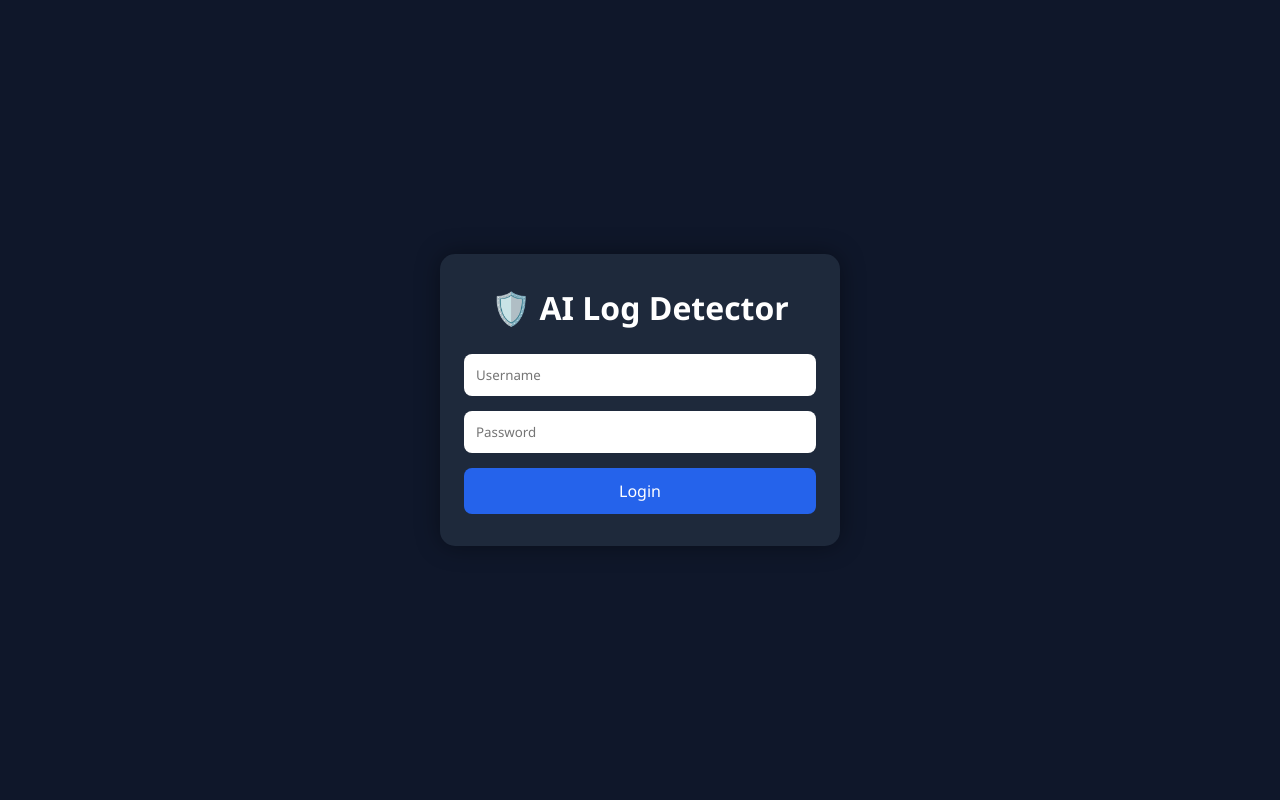
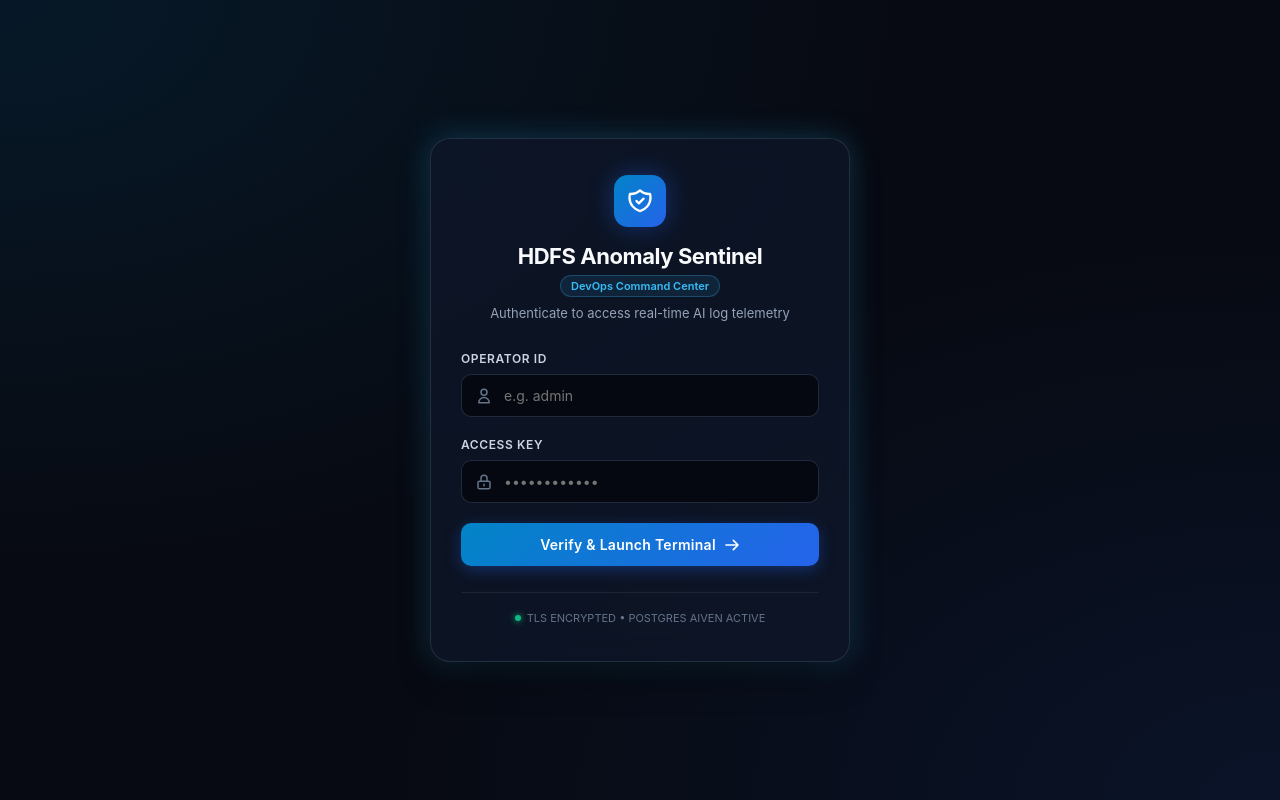
Before and after one commit to akashraya-tech/AI_Log_Anomaly_Detection, a Flask app: page /login in a window 1280 px wide. Run offline with Flask 3, Linux system fonts and the light colour scheme; parts of the project's set-up code (start-up, migrations or seed data) failed here and were passed over; some libraries are stand-ins or nearby versions.

Commit message:
feat: redesign login page with modern DevOps theme matching dashboard

```diff
--- a/templates/login.html
+++ b/templates/login.html
@@ -1,104 +1,297 @@
 <!DOCTYPE html>
-<html>
+<html lang="en">
 <head>
   <meta charset="UTF-8">
   <meta name="viewport" content="width=device-width, initial-scale=1.0">
-    <title>AI Log Detector Login</title>
-
+  <title>Admin Authentication - HDFS Anomaly Sentinel</title>
   <style>
-        *{
-            margin:0;
-            padding:0;
-            box-sizing:border-box;
-            font-family:'Segoe UI',sans-serif;
+    :root {
+      --bg-base: #070a12;
+      --bg-card: rgba(15, 23, 42, 0.75);
+      --border-subtle: rgba(51, 65, 85, 0.6);
+      --accent-blue: #38bdf8;
+      --accent-glow: rgba(56, 189, 248, 0.25);
+      --accent-red: #f43f5e;
+      --text-main: #f8fafc;
+      --text-muted: #94a3b8;
     }
 
-        body{
-            background:#0f172a;
-            display:flex;
-            justify-content:center;
-            align-items:center;
-            min-height:100vh;
-            padding:16px;
+    * {
+      margin: 0;
+      padding: 0;
+      box-sizing: border-box;
+      font-family: -apple-system, BlinkMacSystemFont, 'Segoe UI', Roboto, Helvetica, Arial, sans-serif;
     }
 
-        .login-box{
-            width:100%;
-            max-width:400px;
-            background:#1e293b;
-            padding:32px 24px;
-            border-radius:15px;
-            box-shadow:0 0 25px rgba(0,0,0,0.4);
+    body {
+      background-color: var(--bg-base);
+      background-image:
+        radial-gradient(at 0% 0%, rgba(2, 132, 199, 0.12) 0px, transparent 50%),
+        radial-gradient(at 100% 100%, rgba(37, 99, 235, 0.10) 0px, transparent 50%);
+      color: var(--text-main);
+      min-height: 100vh;
+      display: flex;
+      align-items: center;
+      justify-content: center;
+      padding: 20px;
     }
 
-        h1{
-            text-align:center;
-            color:white;
-            margin-bottom:25px;
+    .login-container {
+      width: 100%;
+      max-width: 420px;
+      background: var(--bg-card);
+      border: 1px solid var(--border-subtle);
+      border-radius: 20px;
+      padding: 36px 30px;
+      box-shadow: 0 20px 40px -15px rgba(0, 0, 0, 0.7), 0 0 30px var(--accent-glow);
+      backdrop-filter: blur(16px);
+      -webkit-backdrop-filter: blur(16px);
     }
 
-        input{
-            width:100%;
-            padding:12px;
-            margin-bottom:15px;
-            border:none;
-            border-radius:8px;
+    .brand-header {
+      text-align: center;
+      margin-bottom: 30px;
     }
 
-        button{
-            width:100%;
-            padding:12px;
-            background:#2563eb;
-            color:white;
-            border:none;
-            border-radius:8px;
-            cursor:pointer;
-            font-size:16px;
+    .brand-icon {
+      width: 52px;
+      height: 52px;
+      border-radius: 14px;
+      background: linear-gradient(135deg, #0284c7, #2563eb);
+      display: inline-flex;
+      align-items: center;
+      justify-content: center;
+      box-shadow: 0 0 24px rgba(37, 99, 235, 0.4);
+      margin-bottom: 16px;
     }
 
-        button:hover{
-            background:#1d4ed8;
+    .brand-icon svg {
+      width: 28px;
+      height: 28px;
+      fill: none;
+      stroke: #ffffff;
+      stroke-width: 2;
     }
 
+    .brand-title {
+      font-size: 22px;
+      font-weight: 700;
+      color: var(--text-main);
+      letter-spacing: -0.02em;
+    }
+
+    .brand-badge {
+      display: inline-block;
+      font-size: 11px;
+      font-weight: 600;
+      padding: 3px 10px;
+      border-radius: 9999px;
+      background: rgba(56, 189, 248, 0.1);
+      color: var(--accent-blue);
+      border: 1px solid rgba(56, 189, 248, 0.25);
+      margin-top: 6px;
+    }
+
+    .brand-desc {
+      font-size: 13px;
+      color: var(--text-muted);
+      margin-top: 8px;
+    }
+
+    .error-banner {
+      background: rgba(244, 63, 94, 0.15);
+      border: 1px solid rgba(244, 63, 94, 0.35);
+      color: #fda4af;
+      padding: 10px 14px;
+      border-radius: 10px;
+      font-size: 13px;
+      display: flex;
+      align-items: center;
+      gap: 8px;
+      margin-bottom: 20px;
+    }
+
+    .form-group {
+      margin-bottom: 20px;
+    }
+
+    .form-label {
+      display: block;
+      font-size: 12px;
+      font-weight: 600;
+      color: #cbd5e1;
+      text-transform: uppercase;
+      letter-spacing: 0.05em;
+      margin-bottom: 8px;
+    }
+
+    .input-wrapper {
+      position: relative;
+    }
+
+    .input-wrapper svg {
+      position: absolute;
+      left: 14px;
+      top: 50%;
+      transform: translateY(-50%);
+      width: 18px;
+      height: 18px;
+      stroke: #64748b;
+      fill: none;
+      stroke-width: 2;
+      pointer-events: none;
+      transition: stroke 0.2s;
+    }
+
+    .form-input {
+      width: 100%;
+      background: #050811;
+      border: 1px solid var(--border-subtle);
+      border-radius: 10px;
+      padding: 12px 14px 12px 42px;
+      font-size: 14px;
+      color: #ffffff;
+      outline: none;
+      transition: all 0.2s ease;
+    }
+
+    .form-input:focus {
+      border-color: var(--accent-blue);
+      box-shadow: 0 0 0 3px rgba(56, 189, 248, 0.15);
+    }
+
+    .form-input:focus + svg {
+      stroke: var(--accent-blue);
+    }
+
+    .submit-btn {
+      width: 100%;
+      padding: 13px;
+      background: linear-gradient(135deg, #0284c7, #2563eb);
+      color: #ffffff;
+      border: none;
+      border-radius: 10px;
+      font-size: 14px;
+      font-weight: 600;
+      letter-spacing: 0.02em;
+      cursor: pointer;
+      box-shadow: 0 4px 15px rgba(37, 99, 235, 0.35);
+      transition: all 0.2s ease;
+      margin-top: 6px;
+      display: flex;
+      align-items: center;
+      justify-content: center;
+      gap: 8px;
+    }
+
+    .submit-btn:hover {
+      background: linear-gradient(135deg, #0369a1, #1d4ed8);
+      transform: translateY(-1px);
+      box-shadow: 0 6px 20px rgba(37, 99, 235, 0.45);
+    }
+
+    .submit-btn:active {
+      transform: translateY(0);
+    }
+
+    .security-badge {
+      margin-top: 26px;
+      padding-top: 18px;
+      border-top: 1px solid rgba(51, 65, 85, 0.4);
+      display: flex;
+      align-items: center;
+      justify-content: center;
+      gap: 6px;
+      font-size: 11px;
+      color: #64748b;
+      font-family: monospace;
+    }
+
+    .dot-online {
+      width: 6px;
+      height: 6px;
+      border-radius: 50%;
+      background: #10b981;
+      box-shadow: 0 0 6px #10b981;
+    }
   </style>
 </head>
 
 <body>
-
-<div class="login-box">
-
-    <h1>🛡️ AI Log Detector</h1>
+  <div class="login-container">
+    <div class="brand-header">
+      <div class="brand-icon">
+        <svg viewBox="0 0 24 24">
+          <path stroke-linecap="round" stroke-linejoin="round" d="M9 12l2 2 4-4m5.618-4.016A11.955 11.955 0 0112 2.944a11.955 11.955 0 01-8.618 3.04A12.02 12.02 0 003 9c0 5.591 3.824 10.29 9 11.622 5.176-1.332 9-6.03 9-11.622 0-1.042-.133-2.052-.382-3.016z"/>
+        </svg>
+      </div>
+      <h1 class="brand-title">HDFS Anomaly Sentinel</h1>
+      <span class="brand-badge">DevOps Command Center</span>
+      <p class="brand-desc">Authenticate to access real-time AI log telemetry</p>
+    </div>
 
     {% if error %}
-    <p style="color:#ef4444;text-align:center;margin-bottom:15px;">
-        {{ error }}
-    </p>
+    <div class="error-banner">
+      <svg width="18" height="18" viewBox="0 0 24 24" fill="none" stroke="currentColor" stroke-width="2">
+        <circle cx="12" cy="12" r="10"></circle>
+        <line x1="12" y1="8" x2="12" y2="12"></line>
+        <line x1="12" y1="16" x2="12.01" y2="16"></line>
+      </svg>
+      <span>{{ error }}</span>
+    </div>
     {% endif %}
 
     <form method="POST" action="/login">
       <input type="hidden" name="csrf_token" value="{{ csrf_token() }}">
 
+      <div class="form-group">
+        <label class="form-label" for="username">Operator ID</label>
+        <div class="input-wrapper">
           <input
             type="text"
+            id="username"
             name="username"
-            placeholder="Username"
+            class="form-input"
+            placeholder="e.g. admin"
             required
+            autocomplete="username"
           >
+          <svg viewBox="0 0 24 24">
+            <path stroke-linecap="round" stroke-linejoin="round" d="M16 7a4 4 0 11-8 0 4 4 0 018 0zM12 14a7 7 0 00-7 7h14a7 7 0 00-7-7z" />
+          </svg>
+        </div>
+      </div>
 
+      <div class="form-group">
+        <label class="form-label" for="password">Access Key</label>
+        <div class="input-wrapper">
           <input
             type="password"
+            id="password"
             name="password"
-            placeholder="Password"
+            class="form-input"
+            placeholder="••••••••••••"
             required
+            autocomplete="current-password"
           >
+          <svg viewBox="0 0 24 24">
+            <path stroke-linecap="round" stroke-linejoin="round" d="M12 15v2m-6 4h12a2 2 0 002-2v-6a2 2 0 00-2-2H6a2 2 0 00-2 2v6a2 2 0 002 2zm10-10V7a4 4 0 00-8 0v4h8z" />
+          </svg>
+        </div>
+      </div>
 
-        <button type="submit">
-            Login
+      <button type="submit" class="submit-btn">
+        <span>Verify & Launch Terminal</span>
+        <svg width="16" height="16" viewBox="0 0 24 24" fill="none" stroke="currentColor" stroke-width="2.5">
+          <path stroke-linecap="round" stroke-linejoin="round" d="M14 5l7 7m0 0l-7 7m7-7H3"/>
+        </svg>
       </button>
-
     </form>
 
+    <div class="security-badge">
+      <span class="dot-online"></span>
+      <span>TLS ENCRYPTED • POSTGRES AIVEN ACTIVE</span>
     </div>
-
+  </div>
 </body>
 </html>
```
Lines whose indentation alone changed are shown as unchanged.
